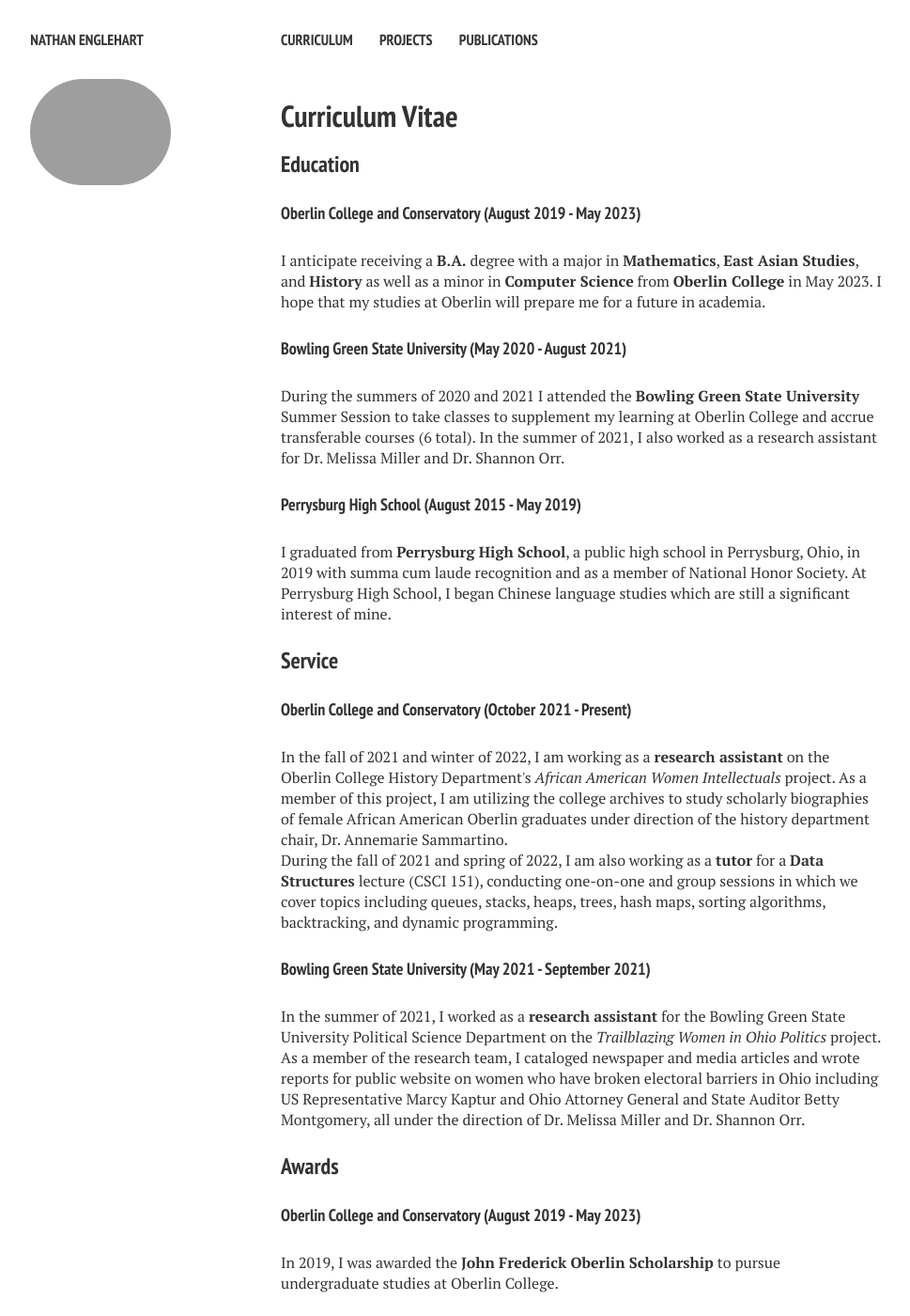
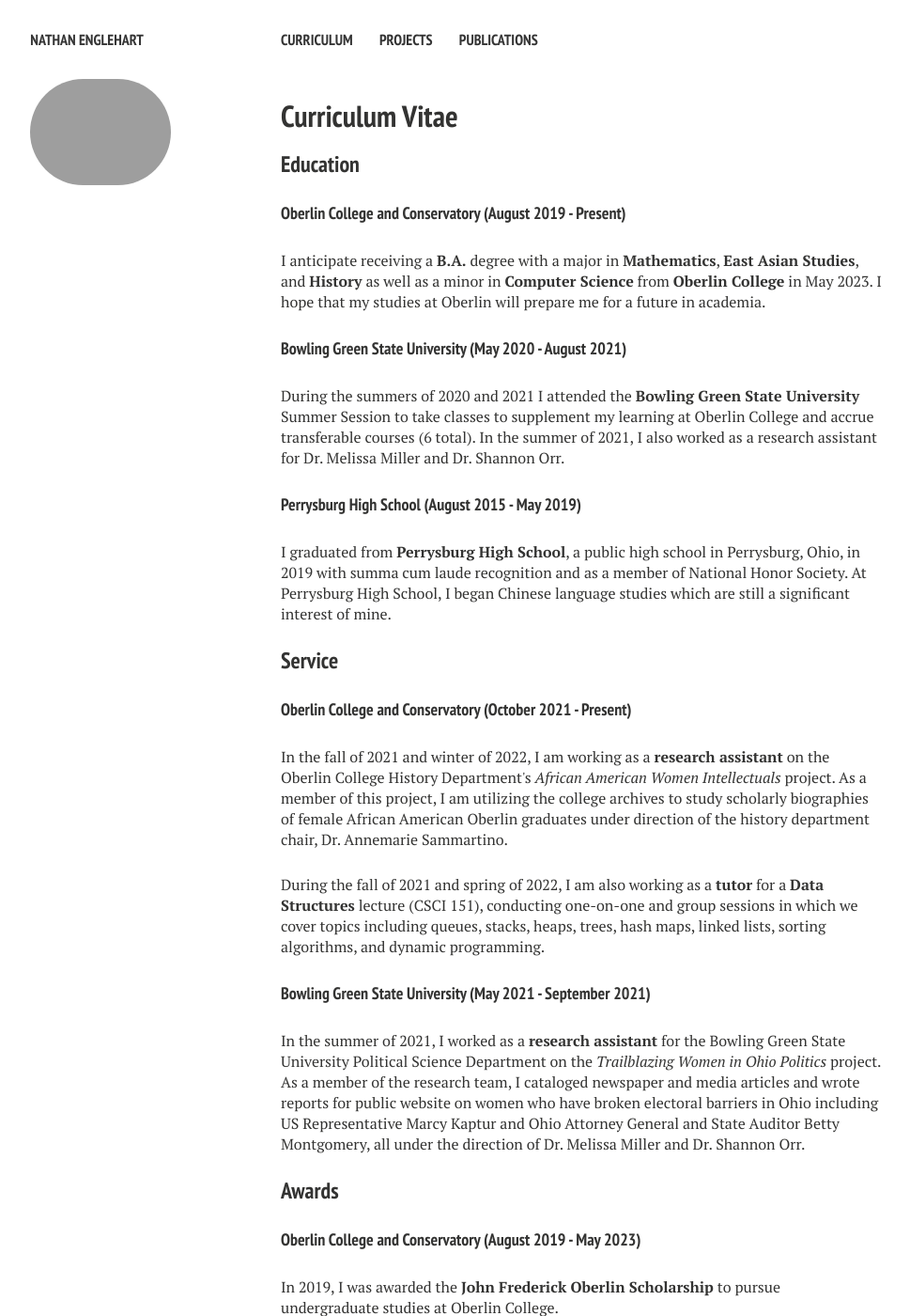
Before and after one commit to nathanenglehart/nathanenglehart.github.io, a Jekyll site: the page built from cv.md, in a window 1280 px wide and 1400 px high. Shown: the whole window at 94% size, without its empty margins (21-990 px from the left). Built offline with Jekyll 4.4.1, drawn with Linux system fonts in a browser that asks for light colours; nearby versions of some CDN libraries; some of the changed text lies outside the part shown.

Commit message:
Update cv.html

```diff
--- a/_layouts/cv.html
+++ b/_layouts/cv.html
@@ -47,7 +47,7 @@
       <h1>Curriculum Vitae</h1>
       <h3>Education</h3>
 
-      <h4>Oberlin College and Conservatory (August 2019 - May 2023)</h4>
+      <h4>Oberlin College and Conservatory (August 2019 - Present)</h4>
       <p class="paragraph">
       I anticipate receiving a <strong>B.A.</strong> degree with a major in <strong>Mathematics</strong>, <strong>East Asian Studies</strong>, and <strong>History</strong> as well as a minor in <strong>Computer Science</strong> from <strong>Oberlin College</strong> in May 2023. I hope that my studies at Oberlin will prepare me for a future in academia.</p>
       <h4>Bowling Green State University (May 2020 - August 2021)</h4>
@@ -71,7 +71,7 @@
 
       <p class="paragraph">In the fall of 2021 and winter of 2022, I am working as a <strong>research assistant</strong> on the Oberlin College History Department's <i>African American Women Intellectuals</i> project. As a member of this project, I am utilizing the college archives to study scholarly biographies of female African American Oberlin graduates under direction of the history department chair, Dr. Annemarie Sammartino. </p>
 
-      <p class="paragraph">During the fall of 2021 and spring of 2022, I am also working as a <strong>tutor</strong> for a <strong>Data Structures</strong> lecture (CSCI 151), conducting one-on-one and group sessions in which we cover topics including queues, stacks, heaps, trees, hash maps, sorting algorithms, backtracking, and dynamic programming.</p>
+      <p style="margin-top: 1.625rem !important;" class="paragraph">During the fall of 2021 and spring of 2022, I am also working as a <strong>tutor</strong> for a <strong>Data Structures</strong> lecture (CSCI 151), conducting one-on-one and group sessions in which we cover topics including queues, stacks, heaps, trees, hash maps, linked lists, sorting algorithms, and dynamic programming.</p>
 
       <h4>Bowling Green State University (May 2021 - September 2021)</h4>
 
@@ -89,7 +89,7 @@
 
       <h4>Languages</h4>
 
-      <p class="paragraph">I am able to read, write, and speak <strong>Chinese</strong> with professional proficiency. English is my first language.</p>
+      <p class="paragraph">I am able to read, write, and speak <strong>Chinese</strong> with professional proficiency. <strong>English</strong> is my first language.</p>
 
       <h4>Programming Languages</h4>
 
```
